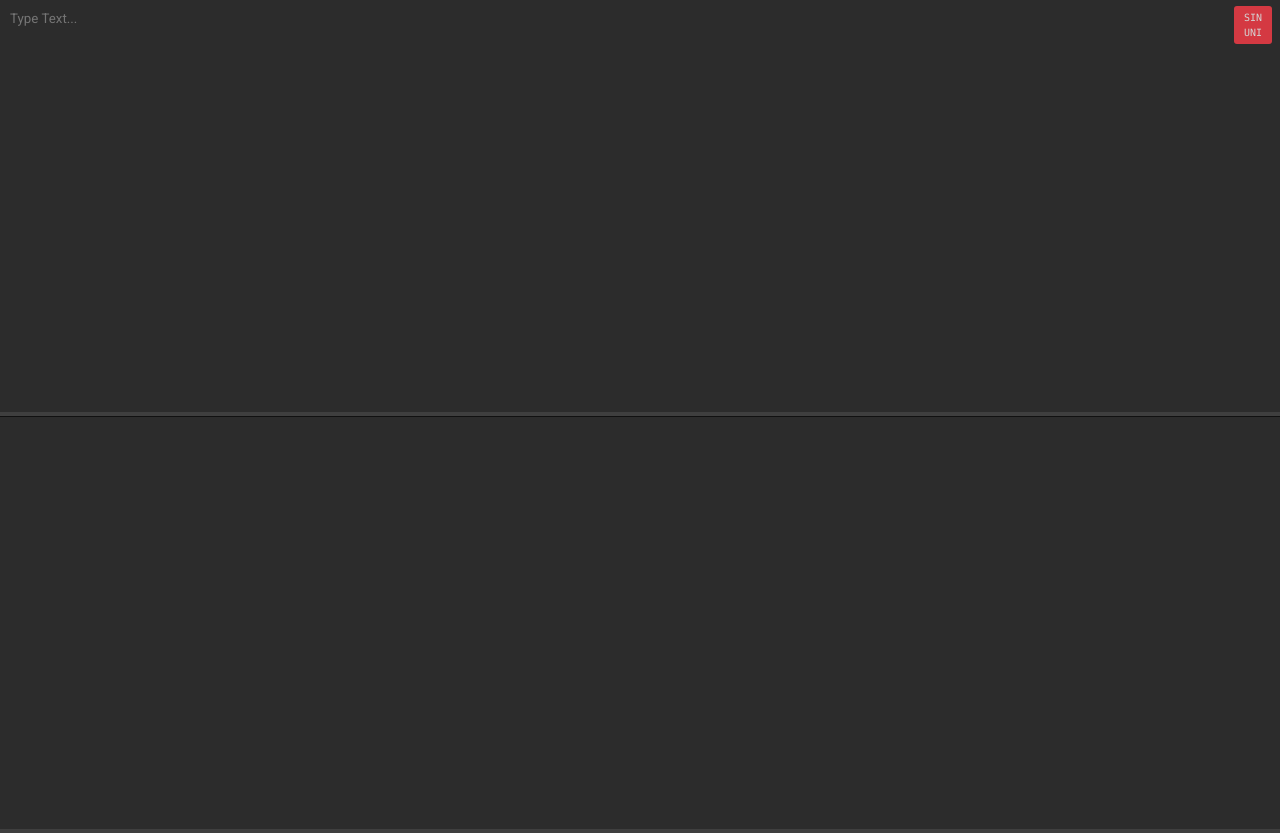
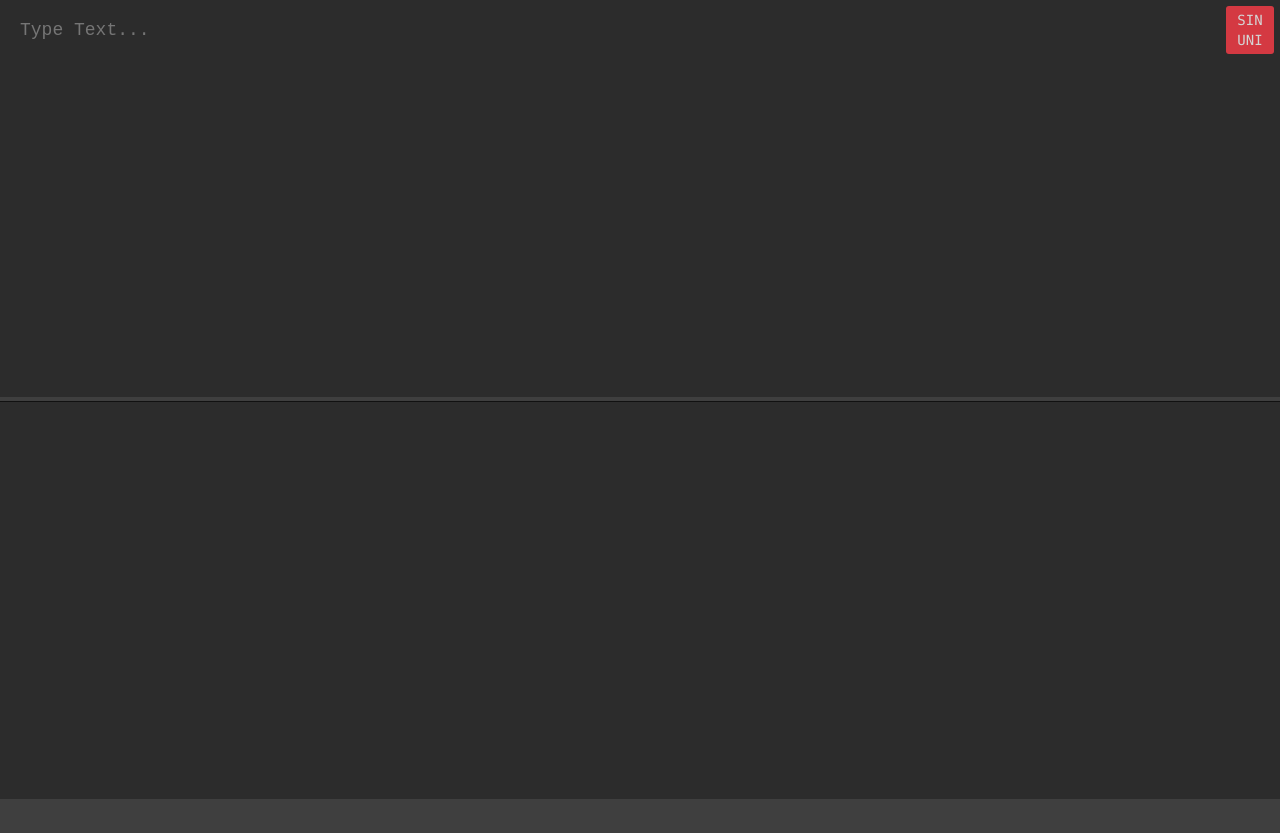
Before and after one commit to deshan-nawanjana/hela-input, a plain HTML site: page index.html in a window 1280 px wide. After the commit the page ends 803 px from the top, so only its background shows below. Drawn offline with Linux system fonts and the light colour scheme.

Commit message:
Update UI

```diff
--- a/index.html
+++ b/index.html
@@ -6,6 +6,9 @@
 <meta charset="utf-8" />
 <meta name="viewport" content="width=device-width, initial-scale=1">
 <style>
+* {
+     outline: none;
+}
 body {
  margin:0px;
  background:#3f3f3f;
@@ -29,16 +32,15 @@ body {
  color:rgba(255,255,255,0.8);
 }
 textarea {
- color:#FFF;
- margin:0px;
- border:none;
- outline:none;
- background:rgba(0,0,0,0.3);
- padding:0px;
- line-height:25px;
- font-family:Roboto;
- padding:6px 10px;
- width:100%;
+     width: calc(100vw - 40px);
+     height: calc(50vh - 43px);
+     padding: 20px;
+     resize: none;
+     background:rgba(0,0,0,0.3);
+     color:#FFF;
+     margin: 0px;
+     border: none;
+     font-size: 18px;
 }
 #txt_b {
  border-top:1px solid #111;
@@ -47,12 +49,13 @@ textarea {
 #sel {
  position:fixed;
  background:#ff3e49;
- width:30px;
- height:30px;
- line-height:15px;
+ width:40px;
+ height:40px;
+ line-height:20px;
  color:#FFF;
  top:6px;
- font-size:10px;
+ left: calc(100vw - 54px);
+ font-size:14px;
  padding:4px;
  font-family:Consolas;
  text-align:center;
@@ -66,7 +69,7 @@ textarea {
 }
 </style>
 </head>
-<body onresize="rz()" onload="rz()">
+<body>
 
 <div id="sel" onclick="typ()">SIN<br>UNI</div>
 
@@ -75,13 +78,6 @@ textarea {
 
 <script>
 function id(x) {return document.getElementById(x);}
-
-function rz() {
- var h = window.innerHeight / 2;
- id('txt_a').style.height = h + 'px';
- id('txt_b').style.height = h + 'px';
- id('sel').style.left = window.innerWidth - 46 + 'px';
-}
 
 var t = 's2u';
 
```
